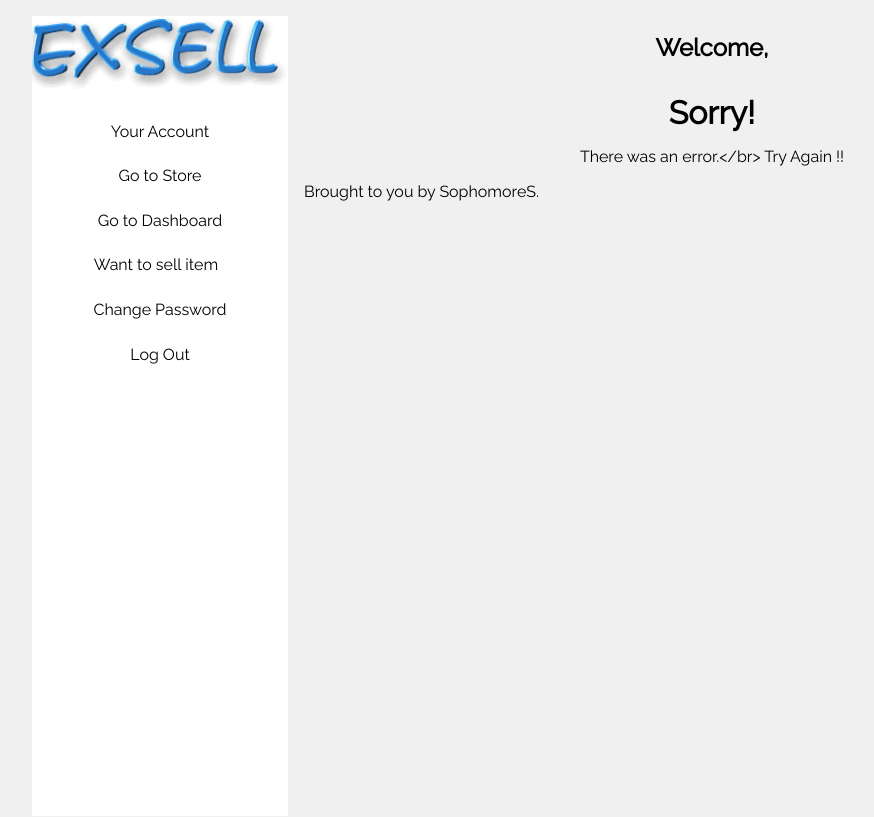
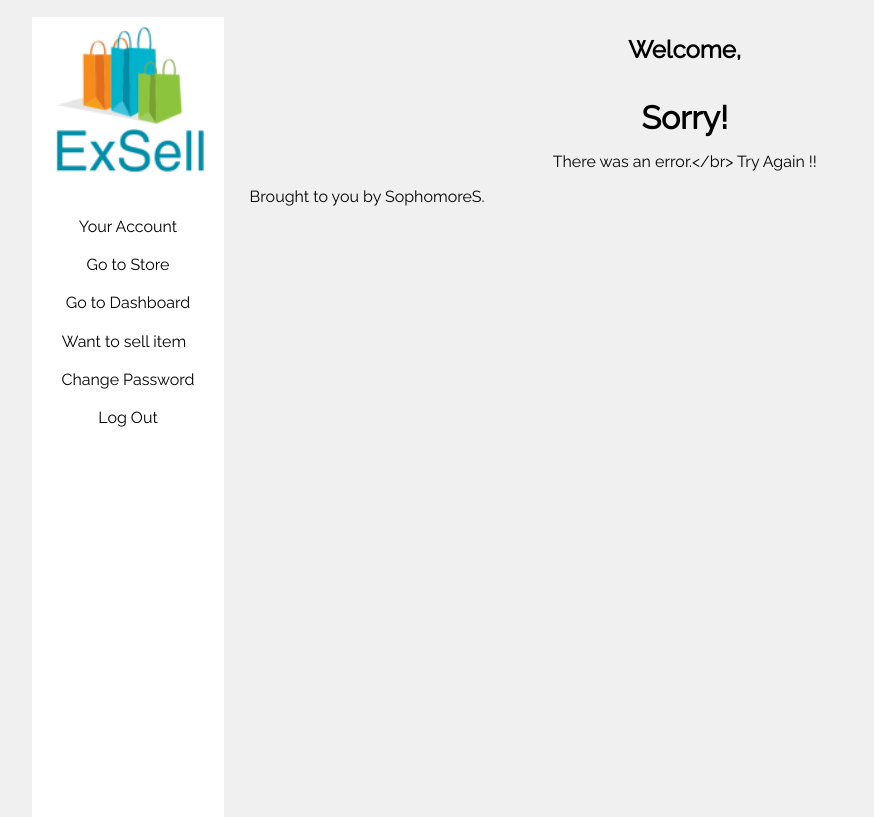
Before and after one commit to Adarsh-sophos/ExSell, a PHP site: page /account.php in a window 1280 px wide. Shown: the whole page, without its empty margins (64-938 px from the left). Run offline with PHP 8.4, Linux system fonts and the light colour scheme; the visitor is signed in with stand-in values (Sample User, id 1); data that the repository does not hold is empty; some libraries are stand-ins or nearby versions.

Commit message:
Logo updated

```diff
--- a/public/css/styles.css
+++ b/public/css/styles.css
@@ -19,7 +19,7 @@ body, h1, h2, h3, h4, h5, h6 {
 .sidenav {
     position:fixed;
     height:100%;
-    width:20%;
+    width:15%;
     background-color:white;
 }
 
@@ -28,8 +28,8 @@ body, h1, h2, h3, h4, h5, h6 {
 }
 
 .content {
-    width:75%;
-    margin-left:25%;
+    width:80%;
+    margin-left:20%;
 
 }
 
--- a/views/header.php
+++ b/views/header.php
@@ -21,7 +21,9 @@
     <body>
         <div class="container">
             <div class="sidenav">
-                <a href="/"><img alt="Amazon" src="/img/logo.png"/></a>
+
+                <a href="/"><img alt="ExSell" src="/img/logo.png" height="170px"/></a>
+
                 <?php if (!empty($_SESSION["id"])): ?>
                 <ul class="hover-list">
                     <a href="/account.php"><li> Your Account </li></a>
```
Also changed, not shown: public/img/logo.png.
